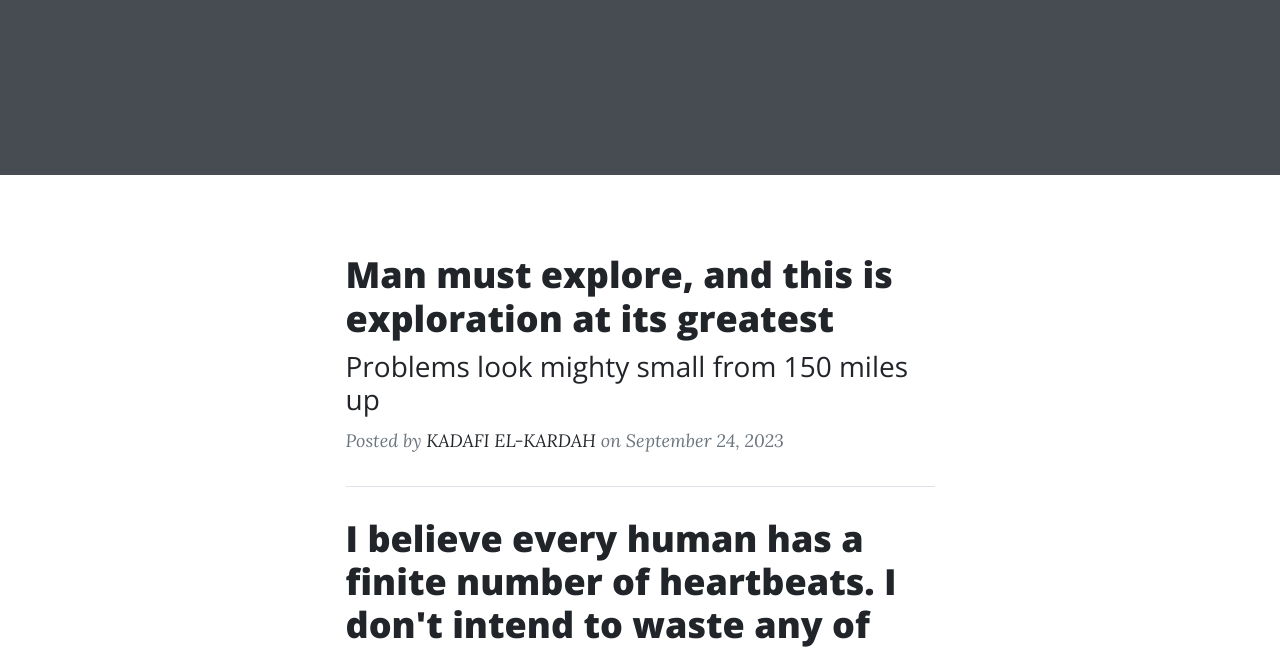
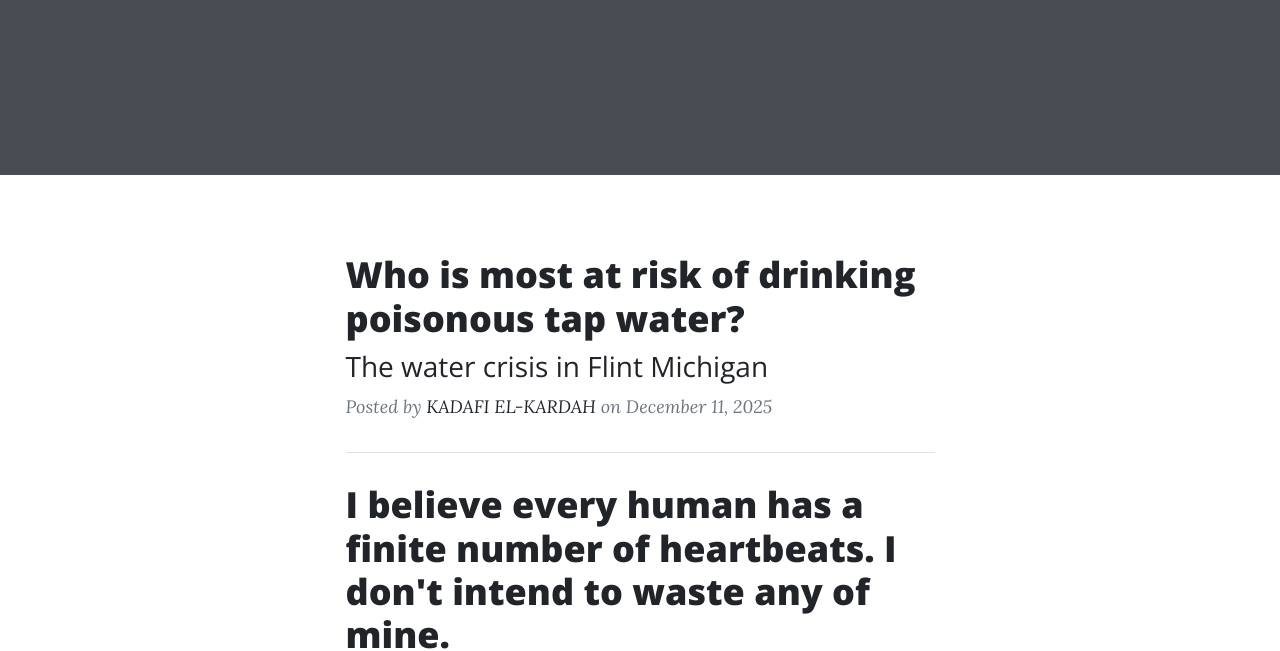
Before and after one commit to El-Kardah/Fundamentals, a plain HTML site: page index.html in a window 1280 px wide. Shown: the part 549-1200 px from the top of the page. Drawn offline with nearby package versions, Linux system fonts and the light colour scheme.

Commit message:
Update index.html

```diff
--- a/index.html
+++ b/index.html
@@ -54,13 +54,13 @@
                     <!-- Post preview-->
                     <div class="post-preview">
                         <a href="post.html">
-                            <h2 class="post-title">Man must explore, and this is exploration at its greatest</h2>
-                            <h3 class="post-subtitle">Problems look mighty small from 150 miles up</h3>
+                            <h2 class="post-title">Who is most at risk of drinking poisonous tap water?</h2>
+                            <h3 class="post-subtitle">The water crisis in Flint Michigan</h3>
                         </a>
                         <p class="post-meta">
                             Posted by
                             <a href="#!">KADAFI EL-KARDAH</a>
-                            on September 24, 2023
+                            on December 11, 2025
                         </p>
                     </div>
                     <!-- Divider-->
```
